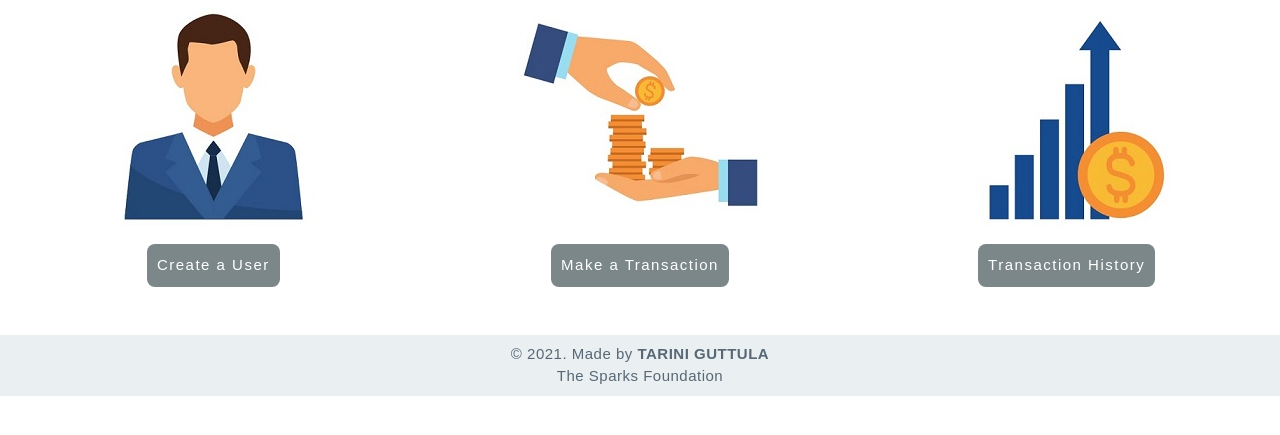
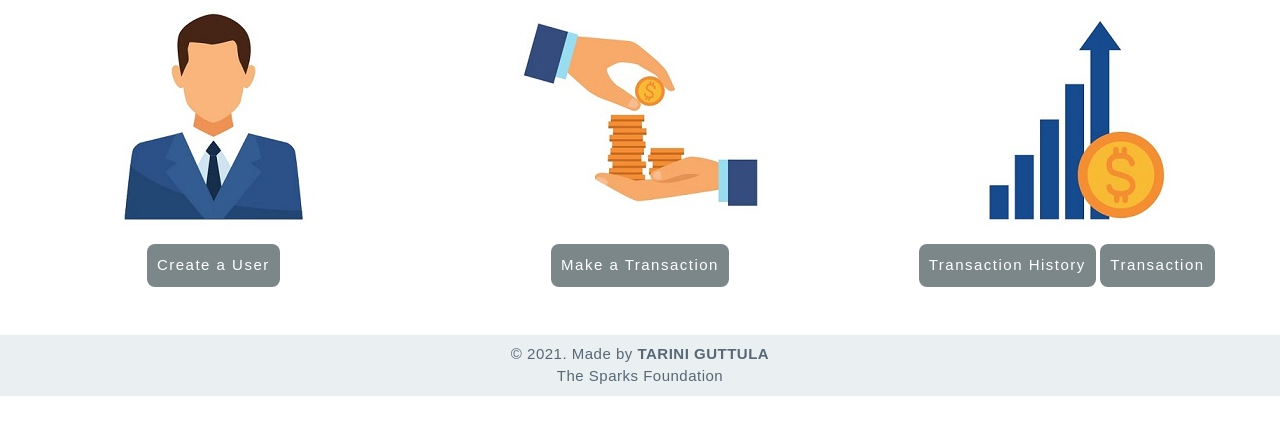
Before and after one commit to tatiniG/BasicBankingSystem, a PHP site: page / in a window 1280 px wide. Shown: the part 345-780 px from the top of the page. Run offline with PHP 8.4, Linux system fonts and the light colour scheme.

Commit message:
Update index.php

```diff
--- a/index.php
+++ b/index.php
@@ -48,6 +48,7 @@
                     <img src="history.jpg" class="img-fluid">
                     <br>
                     <a href="transactionhistory.php"><button>Transaction History</button></a>
+                     <a href="transactionhistory.php"><button>Transaction</button></a>
                   </div>
             </div>
       </div>
@@ -57,4 +58,5 @@
       <script src="https://code.jquery.com/jquery-3.5.1.slim.min.js" integrity="sha384-DfXdz2htPH0lsSSs5nCTpuj/zy4C+OGpamoFVy38MVBnE+IbbVYUew+OrCXaRkfj" crossorigin="anonymous"></script>
 <script src="https://cdn.jsdelivr.net/npm/bootstrap@4.5.3/dist/js/bootstrap.bundle.min.js" integrity="sha384-ho+j7jyWK8fNQe+A12Hb8AhRq26LrZ/JpcUGGOn+Y7RsweNrtN/tE3MoK7ZeZDyx" crossorigin="anonymous"></script>
   </body>
+
 </html>
```
